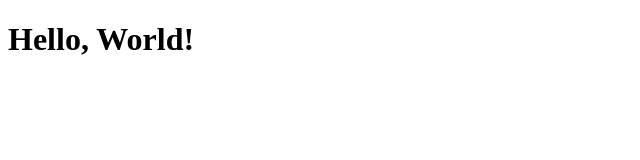
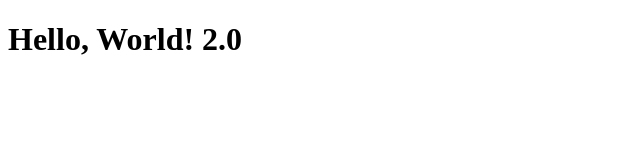
Before and after one commit to flaviozorzetto/project-picko, a React (Create React App) app: page / in a window 1280 px wide. Shown: the top 160 px of the page, without its empty margins (0-640 px from the left). Built offline with nearby package versions, Linux system fonts and the light colour scheme.

Commit message:
test: feature auto-deploy

```diff
--- a/package.json
+++ b/package.json
@@ -15,7 +15,8 @@
       "start": "react-scripts start",
       "build": "react-scripts build",
       "test": "react-scripts test",
-    "eject": "react-scripts eject"
+      "eject": "react-scripts eject",
+      "deploy": "npm run build && firebase deploy"
    },
    "eslintConfig": {
       "extends": [
--- a/src/App.js
+++ b/src/App.js
@@ -1,5 +1,5 @@
 import React from 'react';
 
 export default function App() {
-   return <h1>Hello, World!</h1>;
+   return <h1>Hello, World! 2.0</h1>;
 }
```
Lines whose indentation alone changed are shown as unchanged.
